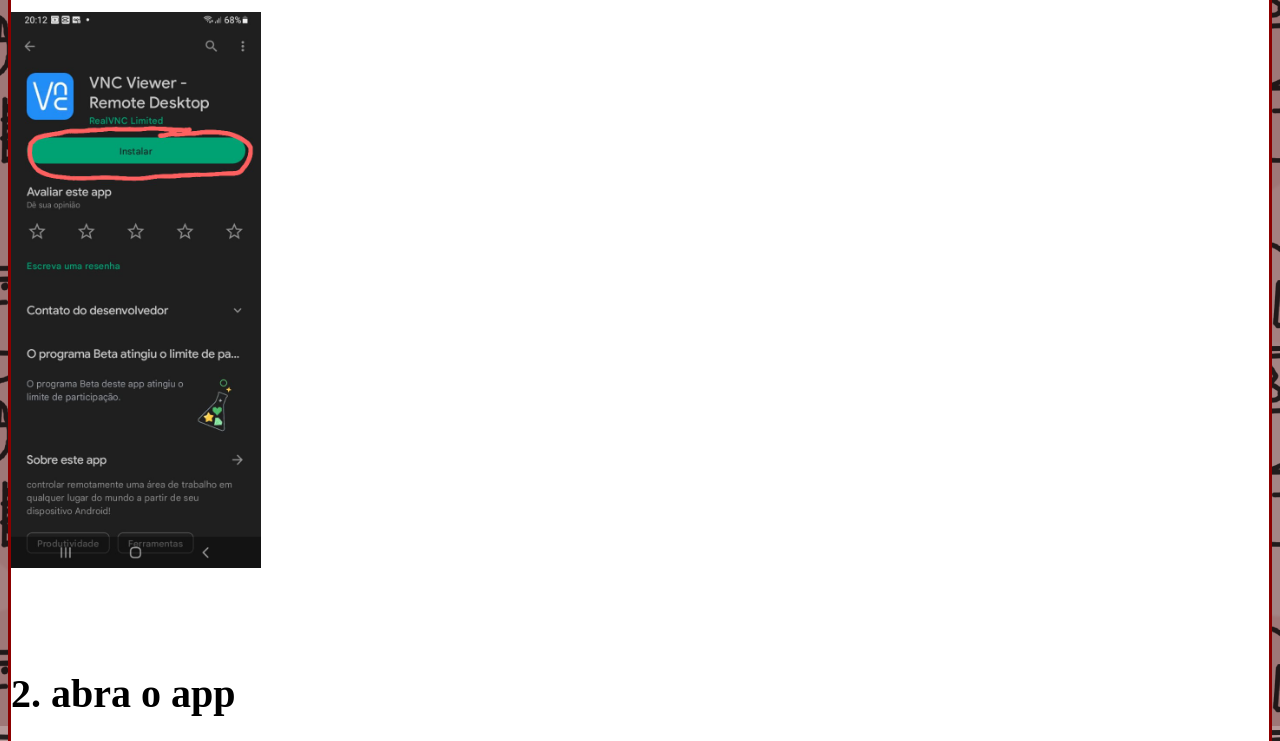
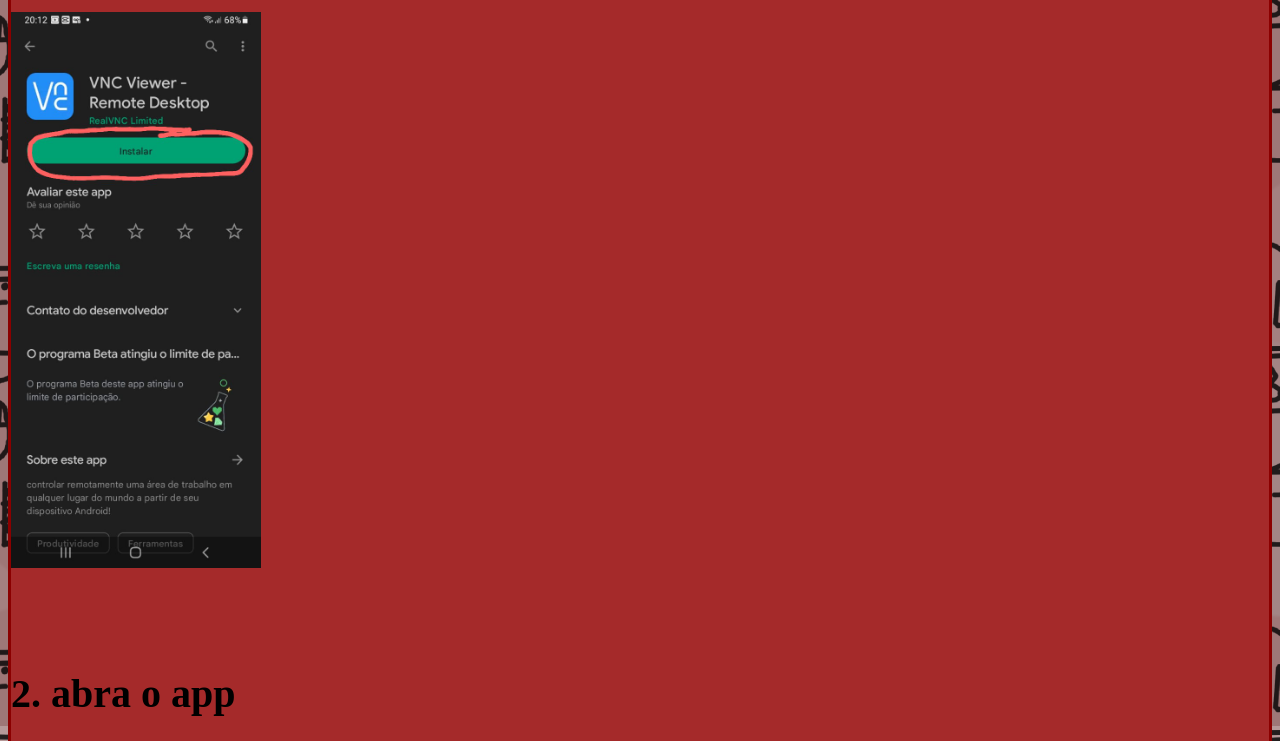
Before and after one commit to erik0reis/pcgratis, a plain HTML site: page howto.html in a window 1280 px wide. Shown: the part 336-1077 px from the top of the page. Drawn offline with Linux system fonts and the light colour scheme.

Commit message:
Update howto.html

```diff
--- a/howto.html
+++ b/howto.html
@@ -11,7 +11,7 @@
     <h1 class="title" style="background-color: white;">PC Grátis</h1>
     <div class="title" style="font-size: 30px; position: sticky; top: 10px; background-color: bisque;"><a href="https://pcgratis.ga/" class="page">Menu</a> <a href="http://server.pcgratis.ga:342/" class="page">Criar PC</a> <a href="http://server.pcgratis.ga:3/" class="page">Acesso WEB ao PC</a> <a href="https://pcgratis.ga/howto.html" class="page">Como acessar o PC</a><br/></div>
 
-    <div class="box" style="margin-left: 0%; margin-right: 0%; background-color: white;">
+    <div class="box" style="margin-left: 0%; margin-right: 0%; background-color: brown;">
         <h1 style="font-size: 40px;">1. baixe o app VNC VIEWER</h1>
         <img src="./Images/howto/1.jpeg" width="250">
 
```
